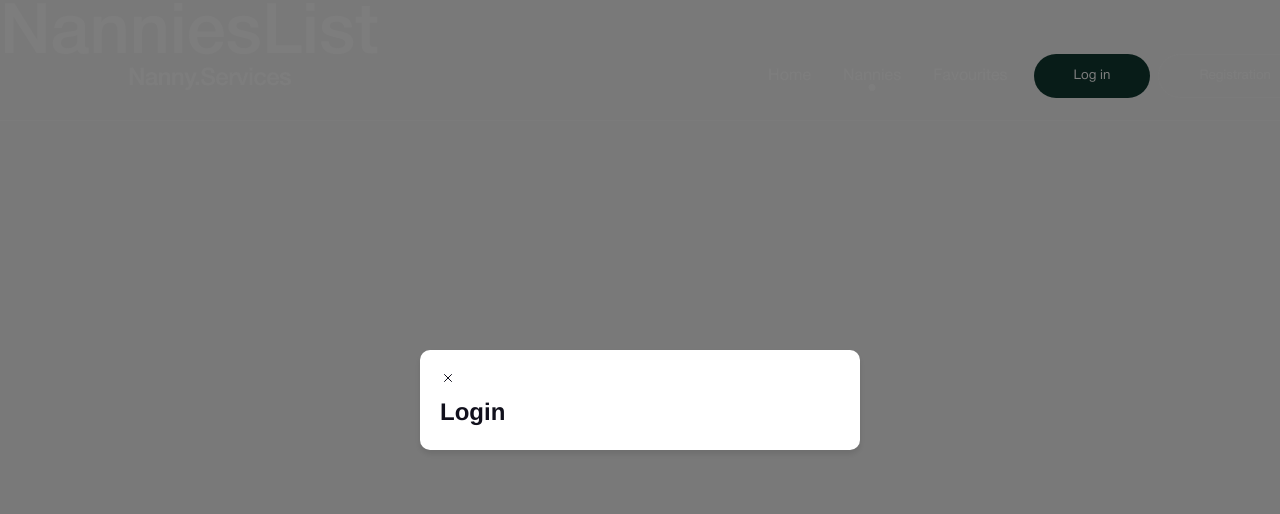
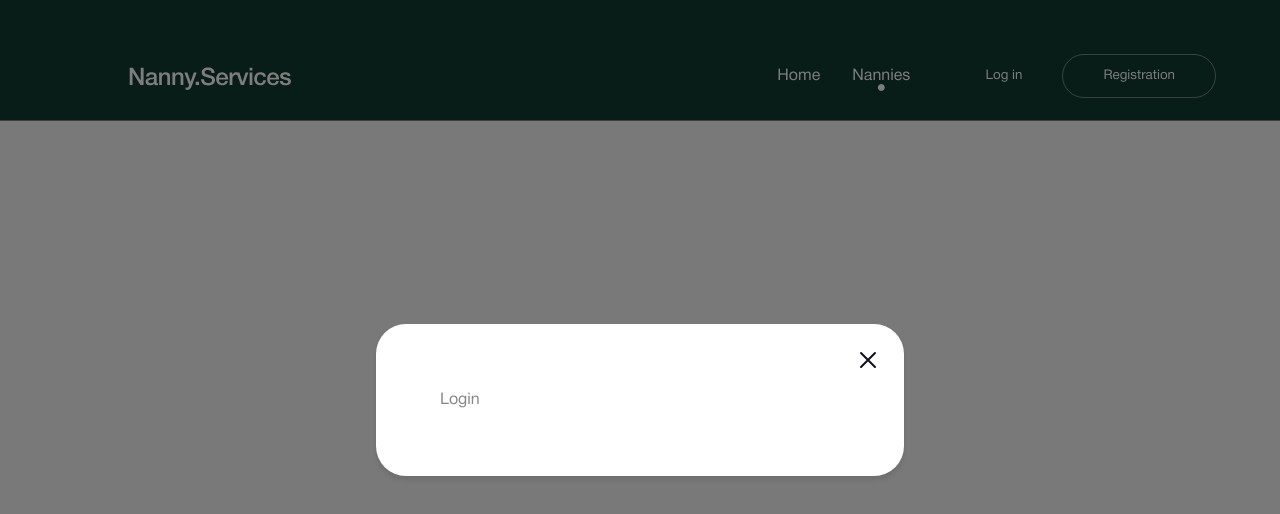
Before and after one commit to Yevheniia-narizhna/nanny-services, a React (Vite) app: page /catalog in a window 1280 px wide. Both pictures are taken after a click on the button "Log in". Shown: the top 514 px of the page. Built offline with nearby package versions, Linux system fonts and the light colour scheme; no server answers.

Commit message:
header-css-register

```diff
--- a/src/App.css
+++ b/src/App.css
@@ -3,6 +3,7 @@
   margin: 0 auto;
   padding: 0;
   text-align: start;
+  font-size: 16px;
 }
 
 @font-face {
--- a/src/components/Header/Header.jsx
+++ b/src/components/Header/Header.jsx
@@ -1,14 +1,31 @@
 import { NavLink, useLocation } from "react-router-dom";
 import s from "./Header.module.css";
-import { useState } from "react";
+import { useEffect, useState } from "react";
 import Login from "../Login/Login";
 import Registration from "../Registration/Registration";
 import { IoCloseOutline } from "react-icons/io5";
+import { auth } from "../../../firebaseConfig";
+import { signOut } from "firebase/auth";
 
 const Header = () => {
   const location = useLocation();
   const [activeButton, setActiveButton] = useState("register");
   const [isModalOpen, setIsModalOpen] = useState(false);
+  const [user, setUser] = useState(null);
+
+  const isCatalogPage =
+    location.pathname === "/catalog" || location.pathname === "/favourites";
+
+  useEffect(() => {
+    const unsubscribe = auth.onAuthStateChanged((currentUser) => {
+      setUser(currentUser);
+    });
+    return () => unsubscribe();
+  }, []);
+
+  const handleLogout = async () => {
+    await signOut(auth);
+  };
 
   const handleClick = (buttonType) => {
     setActiveButton(buttonType);
@@ -16,7 +33,7 @@ const Header = () => {
   };
 
   return (
-    <div className={s.headerCont}>
+    <div className={`${s.headerCont} ${isCatalogPage ? s.catalogHeader : ""}`}>
       <img className={s.iconLogo} src="/logo-nanny.svg" alt="Logo" />
       <div className={s.navigation}>
         <NavLink to="/" className={s.inactive}>
@@ -28,7 +45,8 @@ const Header = () => {
         >
           Nannies
         </NavLink>
-        {(location.pathname === "/catalog" ||
+        {user &&
+          (location.pathname === "/catalog" ||
             location.pathname === "/favourites") && (
             <NavLink
               to="/favourites"
@@ -39,6 +57,19 @@ const Header = () => {
           )}
       </div>
       <div className={s.btnCont}>
+        {user ? (
+          <div className={s.userInfo}>
+            <span>{user.displayName || "User"}</span>
+            <button
+              type="button"
+              className={s.btnLogout}
+              onClick={handleLogout}
+            >
+              Logout
+            </button>
+          </div>
+        ) : (
+          <div>
             <button
               type="button"
               className={`${s.btnLog} ${
@@ -58,14 +89,22 @@ const Header = () => {
               Registration
             </button>
           </div>
+        )}
+      </div>
       {isModalOpen && (
         <div className={s.modalOverlay} onClick={() => setIsModalOpen(false)}>
           <div className={s.modalContent} onClick={(e) => e.stopPropagation()}>
             <div className={s.closeIcon}>
-              <IoCloseOutline onClick={() => setIsModalOpen(false)} />
+              <IoCloseOutline size={32} onClick={() => setIsModalOpen(false)} />
             </div>
 
-            <h2>{activeButton === "login" ? <Login /> : <Registration />}</h2>
+            <div>
+              {activeButton === "login" ? (
+                <Login setIsModalOpen={setIsModalOpen} />
+              ) : (
+                <Registration setIsModalOpen={setIsModalOpen} />
+              )}
+            </div>
           </div>
         </div>
       )}
--- a/src/components/Header/Header.module.css
+++ b/src/components/Header/Header.module.css
@@ -62,14 +62,15 @@
   }
 } */
 .modalContent {
-  position: fixed;
+  /* position: fixed; */
+  position: relative;
   top: 50%;
   left: 50%;
   transform: translate(-50%, -50%);
   width: 400px;
-  padding: 20px;
+  padding: 64px;
   background-color: white;
-  border-radius: 10px;
+  border-radius: 30px;
   box-shadow: 0 4px 6px rgba(0, 0, 0, 0.1); /* Тінь для кращого вигляду */
   z-index: 999;
 }
@@ -80,11 +81,15 @@
   left: 0;
   width: 100%;
   height: 100%;
-  background-color: rgba(
-    0,
-    0,
-    0,
-    0.5
-  ); /* Напівпрозорий фон для затемнення екрану */
+  background-color: rgba(0, 0, 0, 0.5);
   z-index: 998;
 }
+.closeIcon {
+  position: absolute;
+  top: 20px;
+  right: 20px;
+}
+.catalogHeader {
+  background-color: #103931;
+  width: 100%;
+}
--- a/src/components/Registration/Registration.jsx
+++ b/src/components/Registration/Registration.jsx
@@ -4,6 +4,7 @@ import { createUserWithEmailAndPassword, updateProfile } from "firebase/auth";
 import { useForm } from "react-hook-form";
 import { auth } from "../../../firebaseConfig";
 import s from "./Registration.module.css";
+import { useNavigate } from "react-router-dom";
 
 const schema = yup.object().shape({
   name: yup
@@ -17,7 +18,9 @@ const schema = yup.object().shape({
     .min(8, "Password must be at least 8 characters"),
 });
 
-const Registration = () => {
+const Registration = ({ setIsModalOpen }) => {
+  const navigate = useNavigate();
+
   const {
     register,
     handleSubmit,
@@ -34,6 +37,8 @@ const Registration = () => {
         data.password
       );
       await updateProfile(userCredential.user, { displayName: data.name });
+      setIsModalOpen(false);
+      navigate("/catalog");
       // alert("Реєстрація успішна!");
     } catch (error) {
       // alert(error.message);
@@ -42,6 +47,11 @@ const Registration = () => {
 
   return (
     <div>
+      <h2>Registration</h2>
+      <p className={s.textReg}>
+        Thank you for your interest in our platform! In order to register, we
+        need some information. Please provide us with the following information.
+      </p>
       <form onSubmit={handleSubmit(onSubmit)} className={s.formReg}>
         <input
           type="text"
--- a/src/components/Registration/Registration.module.css
+++ b/src/components/Registration/Registration.module.css
@@ -4,9 +4,16 @@
   gap: 18px;
 }
 .formRegInp {
-  height: 52px;
+  /* height: 52px; */
+  padding: 16px 18px;
   border-radius: 12px;
   border: 1px solid #11101c1a;
+  font-size: 16px;
+  outline: none;
+}
+.formRegInp::placeholder {
+  color: #11101c;
+  opacity: 1;
 }
 
 .btnRegist {
@@ -14,4 +21,9 @@
   height: 52px;
   border-radius: 30px;
   color: #fbfbfb;
+  margin-top: 20px;
 }
+.textReg {
+  padding-bottom: 40px;
+  padding-top: 20px;
+}
--- a/src/components/Welcome/Welcome.module.css
+++ b/src/components/Welcome/Welcome.module.css
@@ -36,7 +36,8 @@
   justify-content: center;
   gap: 10px;
   background: transparent;
-  padding: 18px 50px;
+  width: 232px;
+  height: 60px;
   border: 1px solid #fbfbfb66;
   border-radius: 30px;
   color: #fbfbfb;
--- a/src/index.css
+++ b/src/index.css
@@ -2,7 +2,7 @@
   font-family: Helvetica Neue, sans-serif;
   line-height: 1.5;
   font-weight: 400;
-
+  font-size: 16px;
   color-scheme: light dark;
   color: #11101c;
   background-color: #f3f3f3;
@@ -42,7 +42,10 @@ input {
   margin-block-start: 0;
   margin-block-end: 0;
 }
-
+p {
+  font-size: 16px;
+  color: #11101c80;
+}
 ul,
 li {
   list-style: none;
```
Also changed, not shown: 1 other file (tests, documents, lock files or other folders). Lines whose indentation alone changed are shown as unchanged.
